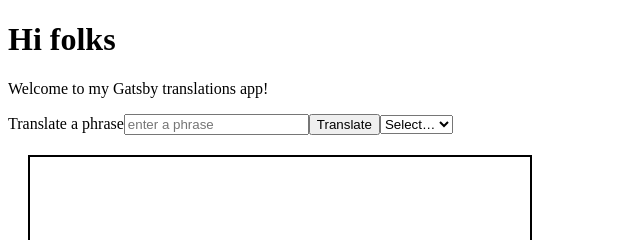
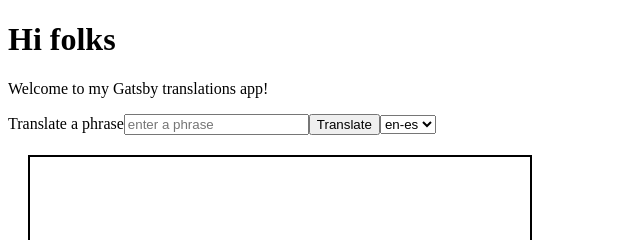
Before and after one commit to OksanaSam/translate-me, a Gatsby site: page / in a window 1280 px wide. Shown: the top 240 px of the page, 0-640 px from the left. Built offline with nearby package versions, Linux system fonts and the light colour scheme; Gatsby itself is replaced by a stand-in of ours; no server answers.

```diff
--- a/src/pages/index.js
+++ b/src/pages/index.js
@@ -7,18 +7,9 @@
 const IndexPage = () => {
   const [userInput, setUserInput] = useState('')
   const [translateResult, setTranslateResult] = useState()
-  // const API_KEY =`${process.env.REACT_APP_API_KEY}`;
+  const API_KEY =`${process.env.REACT_APP_API_KEY}`
 
-
-  const options = [
-    { name: 'Select…', value: null },
-    { name: 'en-es', value: 'en-es' },
-    { name: 'es-en', value: 'es-en' }
-  ];
-
-  const [selectedOption, setSelectedOption] = useState(options[0].value)
-
-  const axios = require('axios')
+  const axios = require('axios');
 
   const translate = (keyPhrase) => {
     axios({
@@ -27,8 +18,9 @@
       responseType: 'JSON',
       params: {
         key: "trnsl.1.1.20190518T054559Z.6098481762cecacb.6b721345d2262aa024e24b0aa7bbc42011422525",
+        // key: API_KEY,
         text: keyPhrase,
-        lang: selectedOption
+        lang: 'en-es'
       },
     })
       .then((response) => {
@@ -79,21 +71,9 @@
     />
     <button className="translateButton" onClick={handleTranslate}>Translate</button>
     {/* <label className="visuallyHidden">Select language</label> */}
-    <select
-      name='language'
-      id='language'
-      value={selectedOption}
-      onChange={e => setSelectedOption(e.target.value)}>
-      {options.map(option => (
-        <option
-          key={option.value}
-          selected={option.value === null ? 'selected' : null}
-          value={option.value}
-          disabled={option.value === null ? true : null}
-        >
-            {option.name}
-        </option>
-      ))}
+    <select name="language" id="language">
+      <option value="en-es">en-es</option>
+      <option value="en-es">es-en</option>
     </select>
     <div style={{ width: `500px`, margin: `20px`, height: `300px`, border: `2px solid black`, marginBottom: `1.45rem`}}>
       {
```
